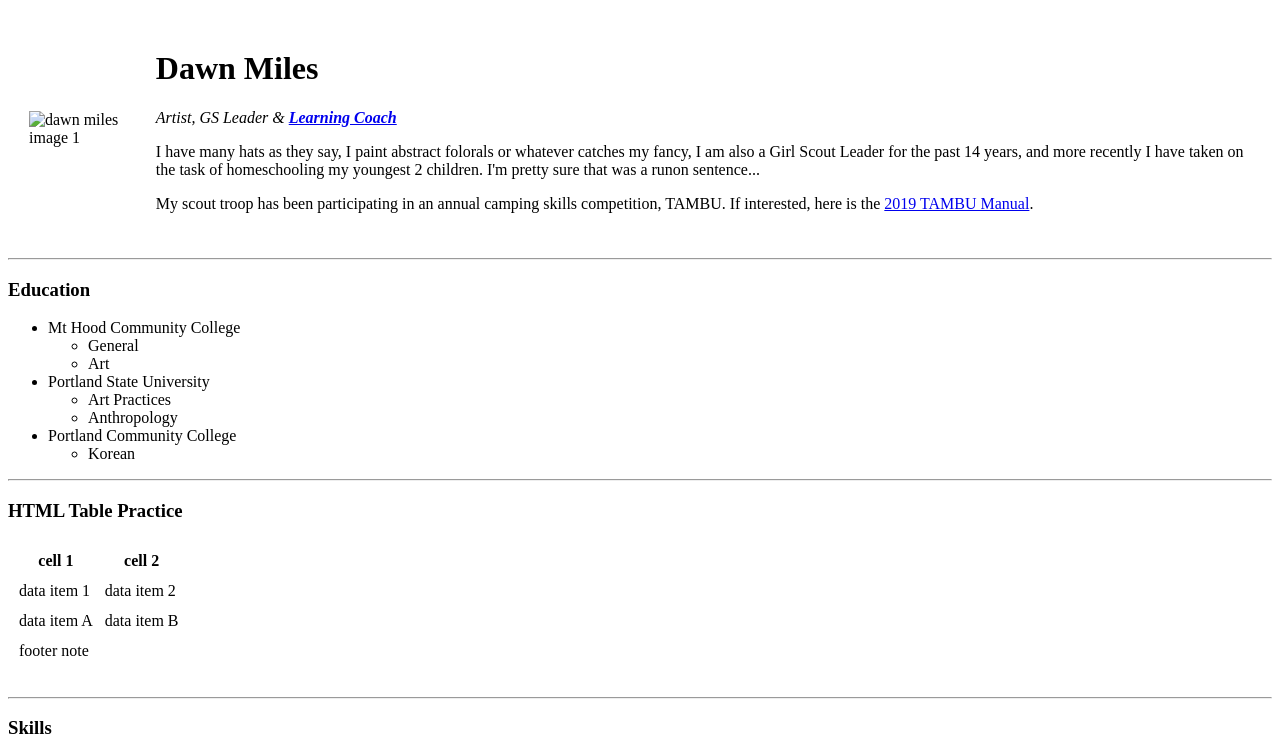
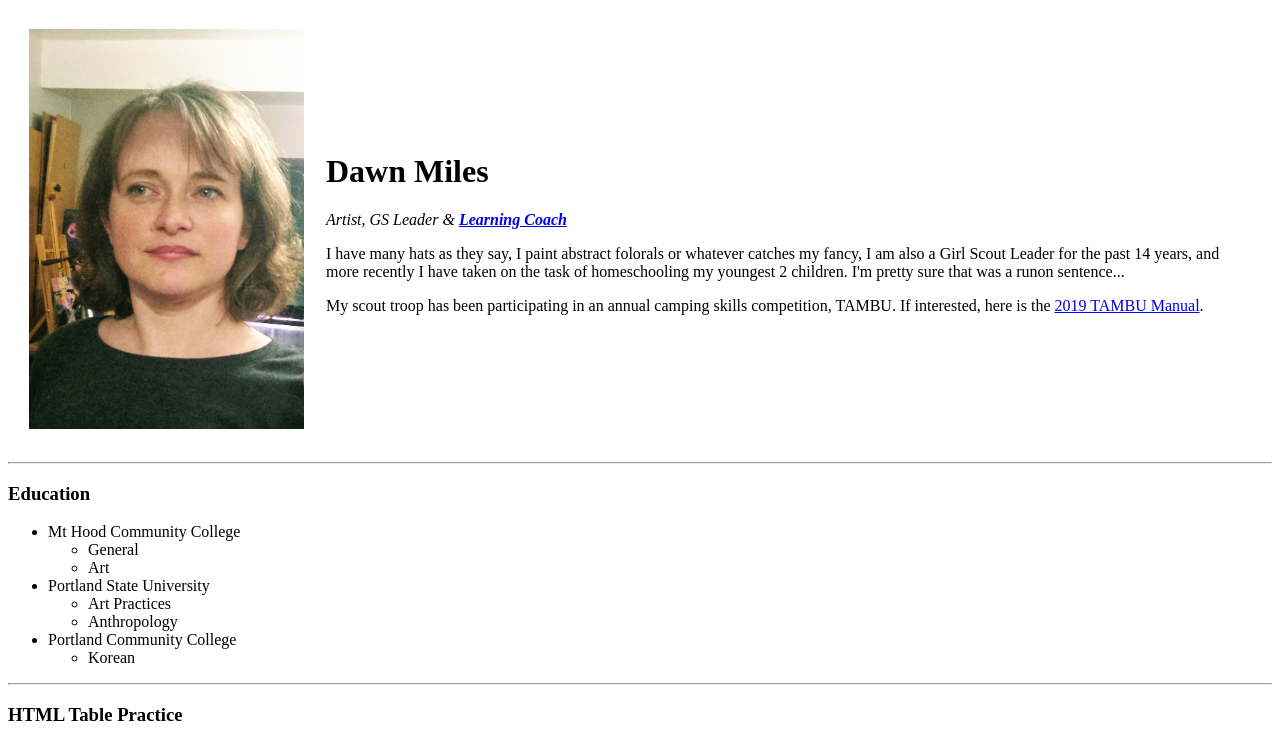
Before and after one commit to dmiles7/cv, a plain HTML site: page index.html in a window 1280 px wide. Shown: the top 742 px of the page. Drawn offline with Linux system fonts and the light colour scheme.

Commit message:
Added updated cv index page

```diff
--- a/index.html
+++ b/index.html
@@ -9,7 +9,7 @@
 
 <table cellspacing="20">
   <tr>
-    <td><img src="images/dawn.jpg" alt="dawn miles image 1"
+    <td><img src="dawn.jpg" alt="dawn miles image 1"
     height="400"
     width="275"></td>
     <td>  <h1> Dawn Miles </h1>
```
